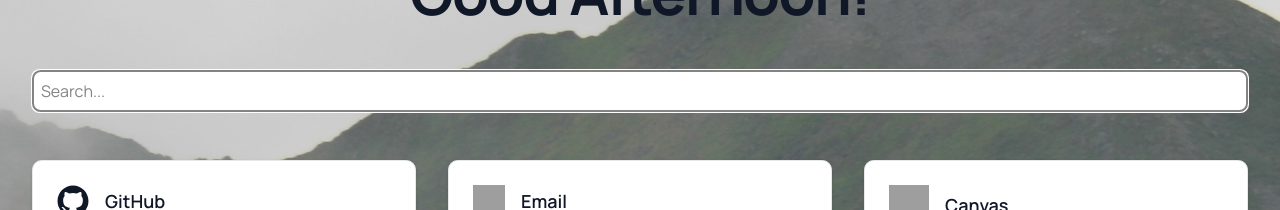
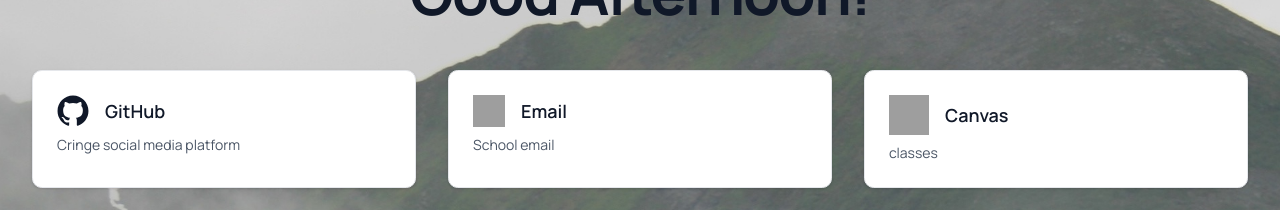
Before and after one commit to Gram012/EthanG.Earth, a Next.js app: page /jump in a window 1280 px wide. Shown: the part 171-381 px from the top of the page. Built offline with nearby package versions, Linux system fonts and the light colour scheme; grey boxes are pictures that could not be loaded.

Commit message:
removed search bar

```diff
--- a/app/jump/page.tsx
+++ b/app/jump/page.tsx
@@ -204,14 +204,6 @@ export default function JumpPage() {
           <h1 className="text-4xl font-bold text-gray-900 dark:text-white tracking-tight sm:text-5xl md:text-6xl text-center mb-12">
             {currentGreeting}
           </h1>
-          <form onSubmit={handleSearch}>
-            <input
-              ref={searchInputRef}
-              type="text"
-              placeholder="Search..."
-              className="w-full p-2 border border-gray-200 dark:border-gray-700 rounded-md bg-white dark:bg-neutral-800 mb-12"
-            />
-          </form>
           <div className="grid grid-cols-1 sm:grid-cols-2 lg:grid-cols-3 gap-8">
             {bookmarks.map((bookmark, index) => (
               <Link
```
